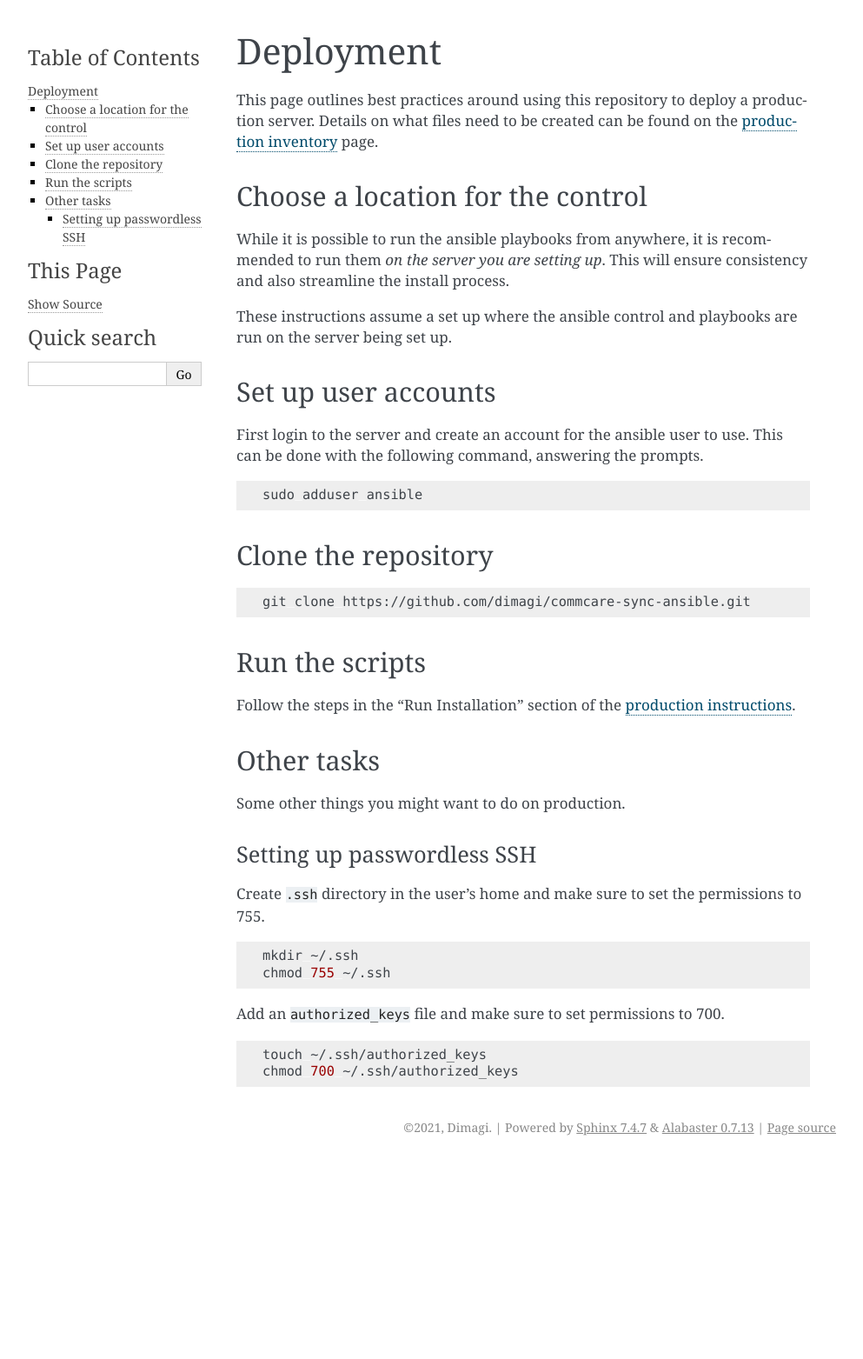
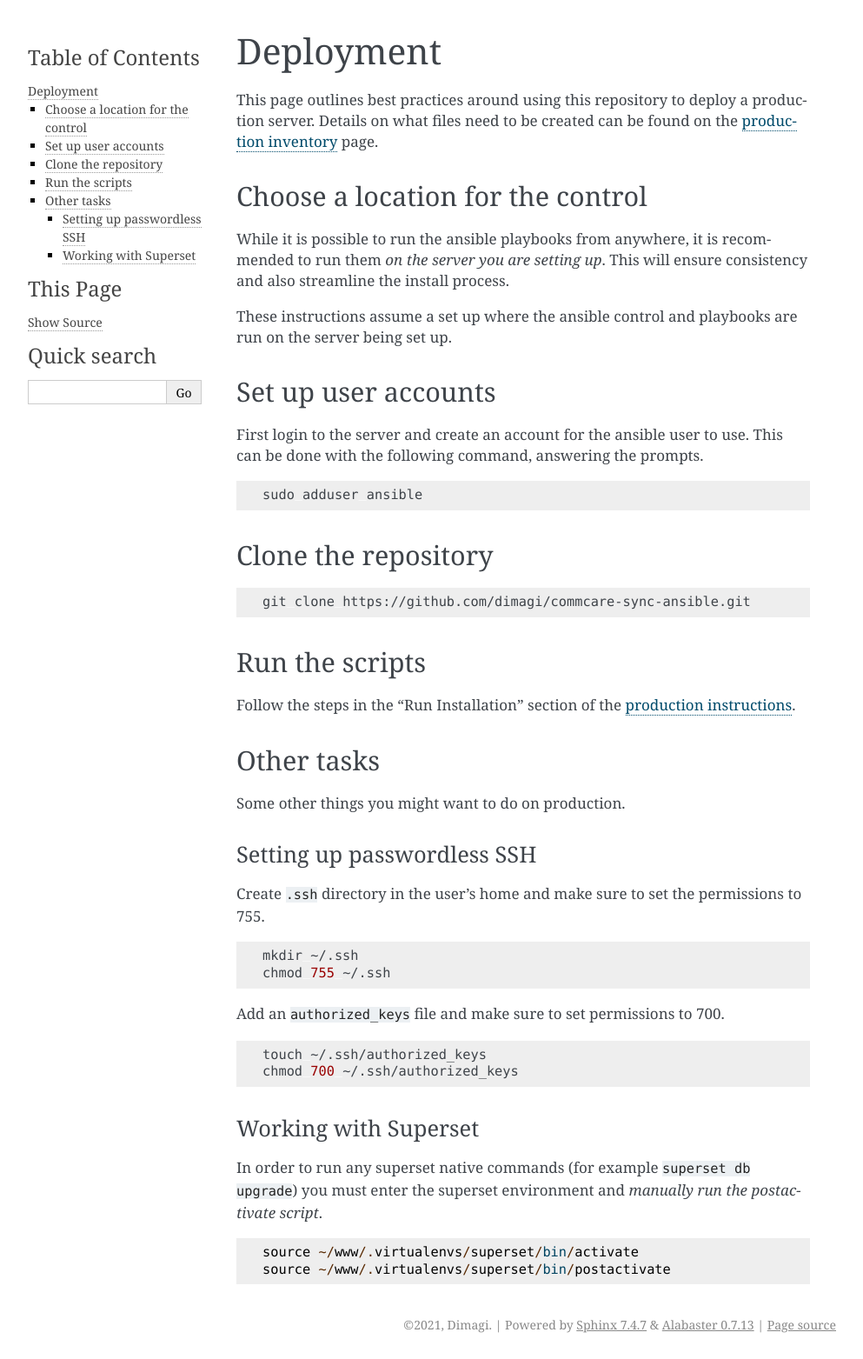
Before and after one commit to dimagi/commcare-sync-ansible, a Sphinx documentation site: the page built from docs/deployment.md, in a window 1280 px wide. Shown: the whole page at 87% size, without its empty margins (148-1141 px from the left). Built offline with Sphinx 7.4.7, drawn with Linux system fonts in a browser that asks for light colours; before the commit the page ends 1336 px from its top, so only the background shows below that.

Commit message:
document weird superset behavior

````diff
--- a/docs/deployment.md
+++ b/docs/deployment.md
@@ -50,3 +50,14 @@ Add an `authorized_keys` file and make sure to set permissions to 700.
 touch ~/.ssh/authorized_keys
 chmod 700 ~/.ssh/authorized_keys
 ```
+
+
+#### Working with Superset
+
+In order to run any superset native commands (for example `superset db upgrade`)
+you must enter the superset environment and *manually run the postactivate script*.
+
+```python
+source ~/www/.virtualenvs/superset/bin/activate
+source ~/www/.virtualenvs/superset/bin/postactivate
+```
````
